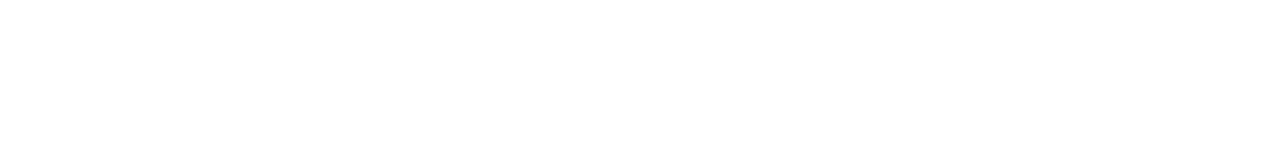
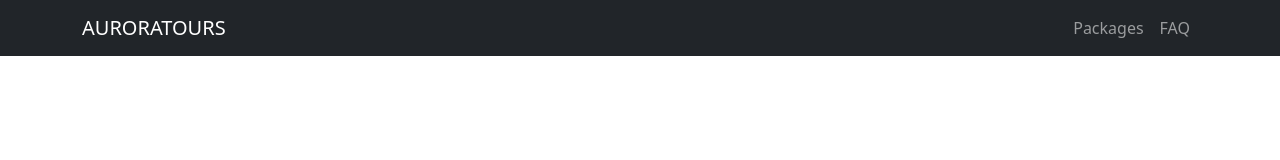
Before and after one commit to NeftaMERN/AuroraTour, a plain HTML site: page index.html in a window 1280 px wide. Drawn offline with nearby package versions, Linux system fonts and the light colour scheme.

Commit message:
add navbar

```diff
--- a/index.html
+++ b/index.html
@@ -12,5 +12,24 @@
 </head>
 <body>
 
+    <nav class="navbar navbar-expand-lg navbar-dark bg-dark">
+        <div class="container">
+          <a class="navbar-brand text-uppercase" href="#">AuroraTours</a>
+          <button class="navbar-toggler" type="button" data-bs-toggle="collapse" data-bs-target="#navbarNav">
+            <span class="navbar-toggler-icon"></span>
+          </button>
+          <div class="collapse navbar-collapse" id="navbarNav">
+            <ul class="navbar-nav ms-auto">
+              <li class="nav-item">
+                <a class="nav-link" href="#">Packages</a>
+              </li>
+              <li class="nav-item">
+                <a class="nav-link" href="#">FAQ</a>
+              </li>
+            </ul>
+          </div>
+        </div>
+      </nav>
+
 </body>
 </html>
```
